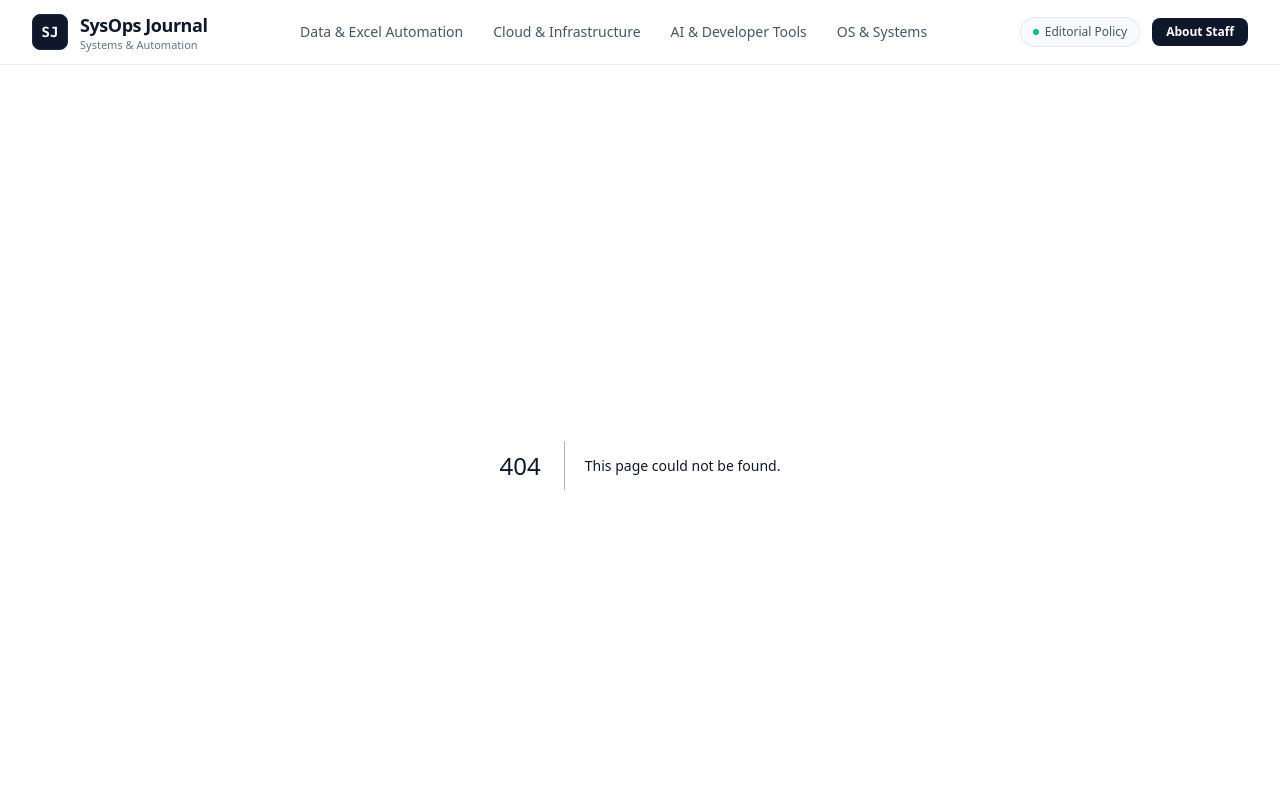
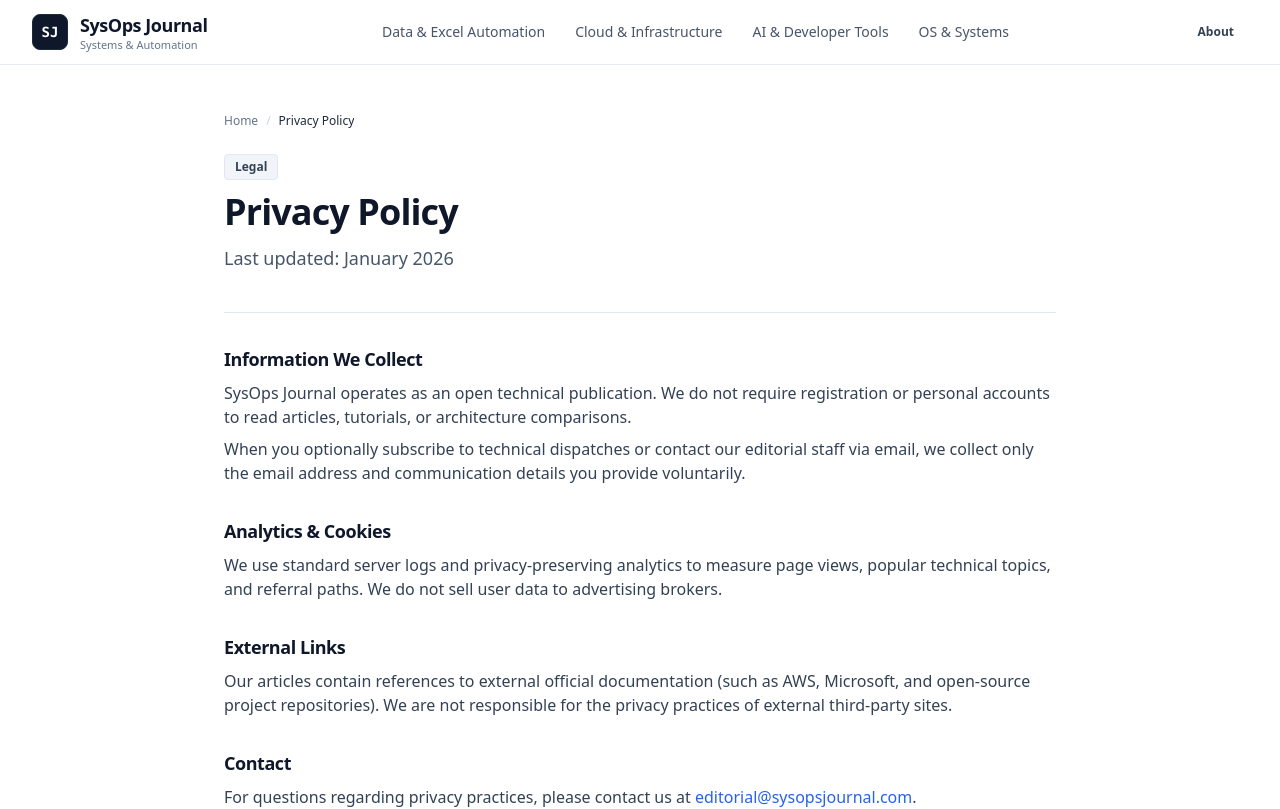
Before and after one commit to julianebaierr-gif/New-Tech-Website, a Next.js app: page /privacy in a window 1280 px wide. Before the commit this address had no page. Shown: the top 809 px of the page. Built offline with nearby package versions, Linux system fonts and the light colour scheme.

Commit message:
clean: remove redundant UI elements, eliminate SEO jargon, and streamline layout

```diff
--- a/src/app/about/page.tsx
+++ b/src/app/about/page.tsx
@@ -28,10 +28,10 @@ export default function AboutPage() {
         <section className="space-y-3">
           <h2 className="text-xl font-bold text-slate-900 tracking-tight">Our Mission</h2>
           <p>
-            Technical documentation has become crowded with superficial overviews, AI-spun articles, and hidden sponsored affiliate placements.
+            Modern infrastructure changes rapidly, making reliable technical reference material essential for engineering teams.
           </p>
           <p>
-            SysOps Journal was created to deliver clean, reproducible, and field-tested tutorials. Every command and configuration guide is written and audited by real systems engineers.
+            SysOps Journal delivers clean, reproducible, and field-tested tutorials. Every command, script, and configuration guide is written and verified by practicing systems engineers.
           </p>
         </section>
 
--- a/src/app/articles/[slug]/page.tsx
+++ b/src/app/articles/[slug]/page.tsx
@@ -139,24 +139,18 @@ export default async function ArticlePage({ params }: ArticlePageProps) {
 
         {/* Article Masthead */}
         <header className="max-w-4xl mb-8 space-y-4">
-          <div className="flex flex-wrap items-center gap-2.5">
+          <div className="flex flex-wrap items-center gap-2 text-xs text-slate-500">
             <Link
               href={`/category/${article.categorySlug}`}
-              className="text-xs font-semibold px-2.5 py-1 rounded bg-blue-50 text-blue-700 border border-blue-200 hover:bg-blue-100 transition-colors"
+              className="font-semibold px-2.5 py-0.5 rounded bg-blue-50 text-blue-700 border border-blue-200 hover:bg-blue-100 transition-colors"
             >
               {article.categoryName}
             </Link>
-            <span className="text-xs text-slate-300">•</span>
-            <span className="text-xs font-mono text-slate-500">
-              {article.readingTimeMinutes} min read
-            </span>
-            <span className="text-xs text-slate-300">•</span>
-            <span className="text-xs font-mono px-2 py-0.5 rounded bg-slate-100 text-slate-700 border border-slate-200">
-              Level: {article.difficulty}
-            </span>
-            <span className="text-xs text-slate-300">•</span>
-            <span className="text-xs font-mono text-emerald-700 font-medium">
-              Verified {new Date(article.updatedAt).toLocaleDateString("en-US", { month: "short", day: "numeric", year: "numeric" })}
+            <span>•</span>
+            <span>{article.readingTimeMinutes} min read</span>
+            <span>•</span>
+            <span>
+              Updated {new Date(article.updatedAt).toLocaleDateString("en-US", { month: "short", day: "numeric", year: "numeric" })}
             </span>
           </div>
 
@@ -213,16 +207,6 @@ export default async function ArticlePage({ params }: ArticlePageProps) {
         <div className="grid grid-cols-1 lg:grid-cols-12 gap-12">
           {/* Article Body */}
           <article className="lg:col-span-8 space-y-6 text-slate-700 leading-relaxed font-sans">
-            {/* Executive Summary Callout */}
-            <div className="p-5 rounded-xl border border-blue-100 bg-blue-50/50 mb-8 space-y-2">
-              <h4 className="text-xs font-bold uppercase tracking-wider text-blue-900 font-mono">
-                Executive Takeaways
-              </h4>
-              <p className="text-sm text-blue-950/80 leading-relaxed">
-                This guide provides verified, non-destructive workflows for enterprise datasets and servers. Follow the step-by-step procedures below, and review the troubleshooting section before modifying live records.
-              </p>
-            </div>
-
             {/* Injected Article HTML */}
             <div
               className="article-content"
--- a/src/app/category/[slug]/page.tsx
+++ b/src/app/category/[slug]/page.tsx
@@ -100,8 +100,8 @@ export default async function CategoryPage({ params }: CategoryPageProps) {
                 </div>
 
                 <div className="mt-5 pt-4 border-t border-slate-100 flex items-center justify-between">
-                  <span className="text-xs text-slate-500">
-                    {art.combinedVolume.toLocaleString()} searches/mo
+                  <span className="text-xs text-slate-500 font-medium">
+                    By {siteConfig.authors.find((a) => a.id === art.authorId)?.name || "SysOps Team"}
                   </span>
                   <Link
                     href={`/articles/${art.slug}`}
--- a/src/app/contact/page.tsx
+++ b/src/app/contact/page.tsx
@@ -39,9 +39,9 @@ export default function ContactPage() {
         </div>
 
         <div className="pt-6 border-t border-slate-200 space-y-2 text-xs text-slate-500 leading-relaxed">
-          <h4 className="font-semibold text-slate-800">Editorial Independence:</h4>
+          <h4 className="font-semibold text-slate-800">Editorial Submissions &amp; Errata:</h4>
           <p>
-            SysOps Journal does not sell dofollow links, participate in private blog networks, or accept unsolicited marketing guest posts.
+            We welcome technical feedback, corrections, and article suggestions from practicing systems engineers and cloud architects.
           </p>
         </div>
       </div>
--- a/src/app/editorial-policy/page.tsx
+++ b/src/app/editorial-policy/page.tsx
@@ -25,28 +25,28 @@ export default function EditorialPolicyPage() {
 
       <div className="space-y-8 text-slate-700 leading-relaxed text-sm sm:text-base border-t border-slate-200 pt-8">
         <section className="space-y-2">
-          <h2 className="text-lg font-bold text-slate-900 tracking-tight">1. Hands-on Verification</h2>
+          <h2 className="text-lg font-bold text-slate-900 tracking-tight">Hands-on Verification</h2>
           <p>
             Tutorials and commands published on SysOps Journal are tested in isolated environments (Ubuntu, Debian, or AWS) before release. We verify that commands produce expected outcomes and document edge cases.
           </p>
         </section>
 
         <section className="space-y-2">
-          <h2 className="text-lg font-bold text-slate-900 tracking-tight">2. Original Technical Value</h2>
+          <h2 className="text-lg font-bold text-slate-900 tracking-tight">Original Technical Value</h2>
           <p>
             We prioritize tutorials with practical depth: clear CLI commands, configuration benchmarks, and troubleshooting warnings that save engineering hours.
           </p>
         </section>
 
         <section className="space-y-2">
-          <h2 className="text-lg font-bold text-slate-900 tracking-tight">3. Independent Editorial Integrity</h2>
+          <h2 className="text-lg font-bold text-slate-900 tracking-tight">Independent Editorial Integrity</h2>
           <p>
             SysOps Journal does not sell paid links or publish undisclosed sponsored content. External links exist solely to cite official documentation (AWS documentation, RFC specifications, Python PEPs).
           </p>
         </section>
 
         <section className="space-y-2">
-          <h2 className="text-lg font-bold text-slate-900 tracking-tight">4. Errata & Updates</h2>
+          <h2 className="text-lg font-bold text-slate-900 tracking-tight">Errata and Ongoing Updates</h2>
           <p>
             Operating systems and cloud interfaces evolve. When tools or flags change, articles are updated and tagged with a &quot;Last Updated&quot; date to keep readers current.
           </p>
--- /dev/null
+++ b/src/app/privacy/page.tsx
@@ -0,0 +1,64 @@
+import { Metadata } from "next";
+import { siteConfig } from "@/lib/siteConfig";
+import { Breadcrumbs } from "@/components/Breadcrumbs";
+
+export const metadata: Metadata = {
+  title: "Privacy Policy — SysOps Journal",
+  description: "SysOps Journal privacy policy regarding cookies, analytics, and data retention.",
+};
+
+export default function PrivacyPage() {
+  return (
+    <div className="max-w-4xl mx-auto px-4 sm:px-6 lg:px-8 py-8 sm:py-12">
+      <Breadcrumbs crumbs={[{ label: "Privacy Policy", href: "/privacy" }]} />
+
+      <header className="mb-10 space-y-3">
+        <span className="text-xs font-semibold px-2.5 py-1 rounded bg-slate-100 text-slate-700 border border-slate-200 inline-block">
+          Legal
+        </span>
+        <h1 className="text-3xl sm:text-4xl font-extrabold text-slate-900 tracking-tight">
+          Privacy Policy
+        </h1>
+        <p className="text-slate-600 text-base sm:text-lg leading-relaxed">
+          Last updated: January 2026
+        </p>
+      </header>
+
+      <div className="space-y-8 text-slate-700 leading-relaxed text-sm sm:text-base border-t border-slate-200 pt-8">
+        <section className="space-y-2">
+          <h2 className="text-lg font-bold text-slate-900 tracking-tight">Information We Collect</h2>
+          <p>
+            SysOps Journal operates as an open technical publication. We do not require registration or personal accounts to read articles, tutorials, or architecture comparisons.
+          </p>
+          <p>
+            When you optionally subscribe to technical dispatches or contact our editorial staff via email, we collect only the email address and communication details you provide voluntarily.
+          </p>
+        </section>
+
+        <section className="space-y-2">
+          <h2 className="text-lg font-bold text-slate-900 tracking-tight">Analytics &amp; Cookies</h2>
+          <p>
+            We use standard server logs and privacy-preserving analytics to measure page views, popular technical topics, and referral paths. We do not sell user data to advertising brokers.
+          </p>
+        </section>
+
+        <section className="space-y-2">
+          <h2 className="text-lg font-bold text-slate-900 tracking-tight">External Links</h2>
+          <p>
+            Our articles contain references to external official documentation (such as AWS, Microsoft, and open-source project repositories). We are not responsible for the privacy practices of external third-party sites.
+          </p>
+        </section>
+
+        <section className="space-y-2">
+          <h2 className="text-lg font-bold text-slate-900 tracking-tight">Contact</h2>
+          <p>
+            For questions regarding privacy practices, please contact us at{" "}
+            <a href={`mailto:${siteConfig.contactEmail}`} className="text-blue-600 hover:underline">
+              {siteConfig.contactEmail}
+            </a>.
+          </p>
+        </section>
+      </div>
+    </div>
+  );
+}
--- a/src/app/sitemap.ts
+++ b/src/app/sitemap.ts
@@ -31,6 +31,18 @@ export default function sitemap(): MetadataRoute.Sitemap {
       changeFrequency: "monthly",
       priority: 0.6,
     },
+    {
+      url: `${baseUrl}/privacy`,
+      lastModified: new Date(),
+      changeFrequency: "yearly",
+      priority: 0.4,
+    },
+    {
+      url: `${baseUrl}/terms`,
+      lastModified: new Date(),
+      changeFrequency: "yearly",
+      priority: 0.4,
+    },
   ];
 
   // 2. Category Silos
--- /dev/null
+++ b/src/app/terms/page.tsx
@@ -0,0 +1,54 @@
+import { Metadata } from "next";
+import { siteConfig } from "@/lib/siteConfig";
+import { Breadcrumbs } from "@/components/Breadcrumbs";
+
+export const metadata: Metadata = {
+  title: "Terms of Use — SysOps Journal",
+  description: "Terms of use and disclaimer for tutorials and code examples on SysOps Journal.",
+};
+
+export default function TermsPage() {
+  return (
+    <div className="max-w-4xl mx-auto px-4 sm:px-6 lg:px-8 py-8 sm:py-12">
+      <Breadcrumbs crumbs={[{ label: "Terms of Use", href: "/terms" }]} />
+
+      <header className="mb-10 space-y-3">
+        <span className="text-xs font-semibold px-2.5 py-1 rounded bg-slate-100 text-slate-700 border border-slate-200 inline-block">
+          Legal
+        </span>
+        <h1 className="text-3xl sm:text-4xl font-extrabold text-slate-900 tracking-tight">
+          Terms of Use
+        </h1>
+        <p className="text-slate-600 text-base sm:text-lg leading-relaxed">
+          Last updated: January 2026
+        </p>
+      </header>
+
+      <div className="space-y-8 text-slate-700 leading-relaxed text-sm sm:text-base border-t border-slate-200 pt-8">
+        <section className="space-y-2">
+          <h2 className="text-lg font-bold text-slate-900 tracking-tight">Technical Disclaimer</h2>
+          <p>
+            Tutorials, code snippets, and architecture configurations provided on SysOps Journal are intended for educational and reference purposes. Readers are advised to test scripts and configurations in staging or isolated test environments before applying them to production systems.
+          </p>
+        </section>
+
+        <section className="space-y-2">
+          <h2 className="text-lg font-bold text-slate-900 tracking-tight">Intellectual Property</h2>
+          <p>
+            The original editorial content, illustrations, and analytical comparisons published on SysOps Journal are protected by copyright. Code snippets within tutorials are provided under standard open permissive terms for engineering use.
+          </p>
+        </section>
+
+        <section className="space-y-2">
+          <h2 className="text-lg font-bold text-slate-900 tracking-tight">Contact</h2>
+          <p>
+            For terms inquiries or licensing requests, please contact us at{" "}
+            <a href={`mailto:${siteConfig.contactEmail}`} className="text-blue-600 hover:underline">
+              {siteConfig.contactEmail}
+            </a>.
+          </p>
+        </section>
+      </div>
+    </div>
+  );
+}
--- a/src/components/Breadcrumbs.tsx
+++ b/src/components/Breadcrumbs.tsx
@@ -32,21 +32,21 @@ export function Breadcrumbs({ crumbs }: { crumbs: BreadcrumbCrumb[] }) {
   return (
     <>
       <SchemaJsonLd schema={breadcrumbSchema} />
-      <nav aria-label="Breadcrumb" className="mb-6 flex items-center space-x-2 text-xs font-mono text-slate-400">
-        <Link href="/" className="hover:text-white transition-colors">
+      <nav aria-label="Breadcrumb" className="mb-6 flex items-center space-x-2 text-xs text-slate-500">
+        <Link href="/" className="hover:text-blue-600 transition-colors">
           Home
         </Link>
         {crumbs.map((c, idx) => {
           const isLast = idx === crumbs.length - 1;
           return (
             <div key={c.href} className="flex items-center space-x-2">
-              <span className="text-slate-600">/</span>
+              <span className="text-slate-300">/</span>
               {isLast ? (
-                <span className="text-slate-300 font-medium truncate max-w-[200px] sm:max-w-xs">
+                <span className="text-slate-800 font-medium truncate max-w-[200px] sm:max-w-xs">
                   {c.label}
                 </span>
               ) : (
-                <Link href={c.href} className="hover:text-white transition-colors">
+                <Link href={c.href} className="hover:text-blue-600 transition-colors">
                   {c.label}
                 </Link>
               )}
--- a/src/components/Footer.tsx
+++ b/src/components/Footer.tsx
@@ -96,8 +96,8 @@ export function Footer() {
         <div className="mt-12 pt-6 border-t border-slate-200 flex flex-col sm:flex-row items-center justify-between text-xs text-slate-500 gap-4">
           <p>© {currentYear} {siteConfig.name}. All rights reserved.</p>
           <div className="flex space-x-6">
-            <Link href="/about" className="hover:text-slate-800">Privacy Policy</Link>
-            <Link href="/about" className="hover:text-slate-800">Terms</Link>
+            <Link href="/privacy" className="hover:text-slate-800">Privacy Policy</Link>
+            <Link href="/terms" className="hover:text-slate-800">Terms of Use</Link>
             <Link href="/sitemap.xml" className="hover:text-slate-800">XML Sitemap</Link>
           </div>
         </div>
--- a/src/components/Navbar.tsx
+++ b/src/components/Navbar.tsx
@@ -39,17 +39,10 @@ export function Navbar() {
           {/* Quick Actions */}
           <div className="flex items-center gap-3">
             <Link
-              href="/editorial-policy"
-              className="hidden sm:flex items-center gap-1.5 text-xs font-medium text-slate-600 hover:text-slate-900 px-3 py-1.5 rounded-full border border-slate-200 hover:border-slate-300 bg-slate-50 transition-all"
+              href="/about"
+              className="text-xs font-semibold text-slate-700 hover:text-blue-600 px-3.5 py-1.5 rounded-lg hover:bg-slate-100 transition-all"
             >
-              <span className="w-1.5 h-1.5 rounded-full bg-emerald-500"></span>
-              Editorial Policy
-            </Link>
-            <Link
-              href="/about"
-              className="text-xs font-semibold text-white bg-slate-900 hover:bg-blue-600 px-3.5 py-1.5 rounded-lg transition-all shadow-xs"
-            >
-              About Staff
+              About
             </Link>
           </div>
         </div>
```
Also changed, not shown: src/app/page.tsx (+15 -46 lines).
